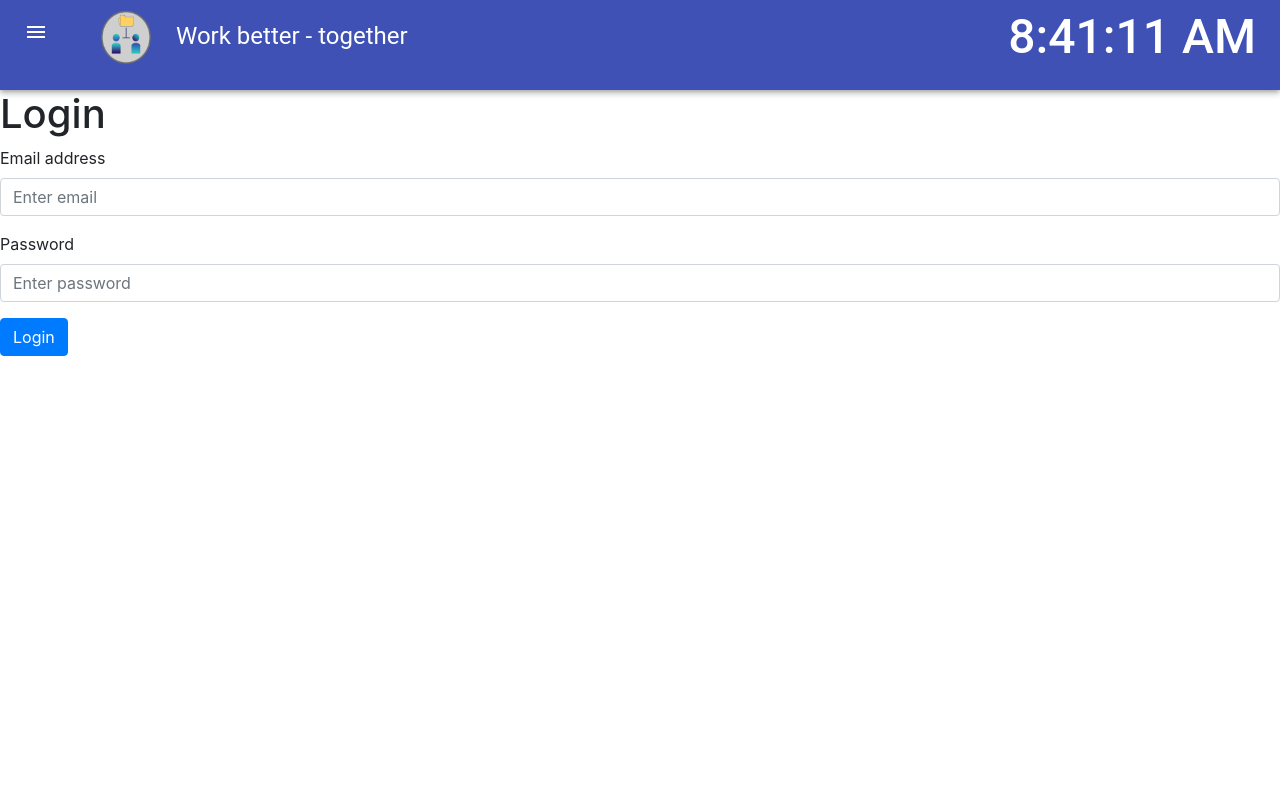
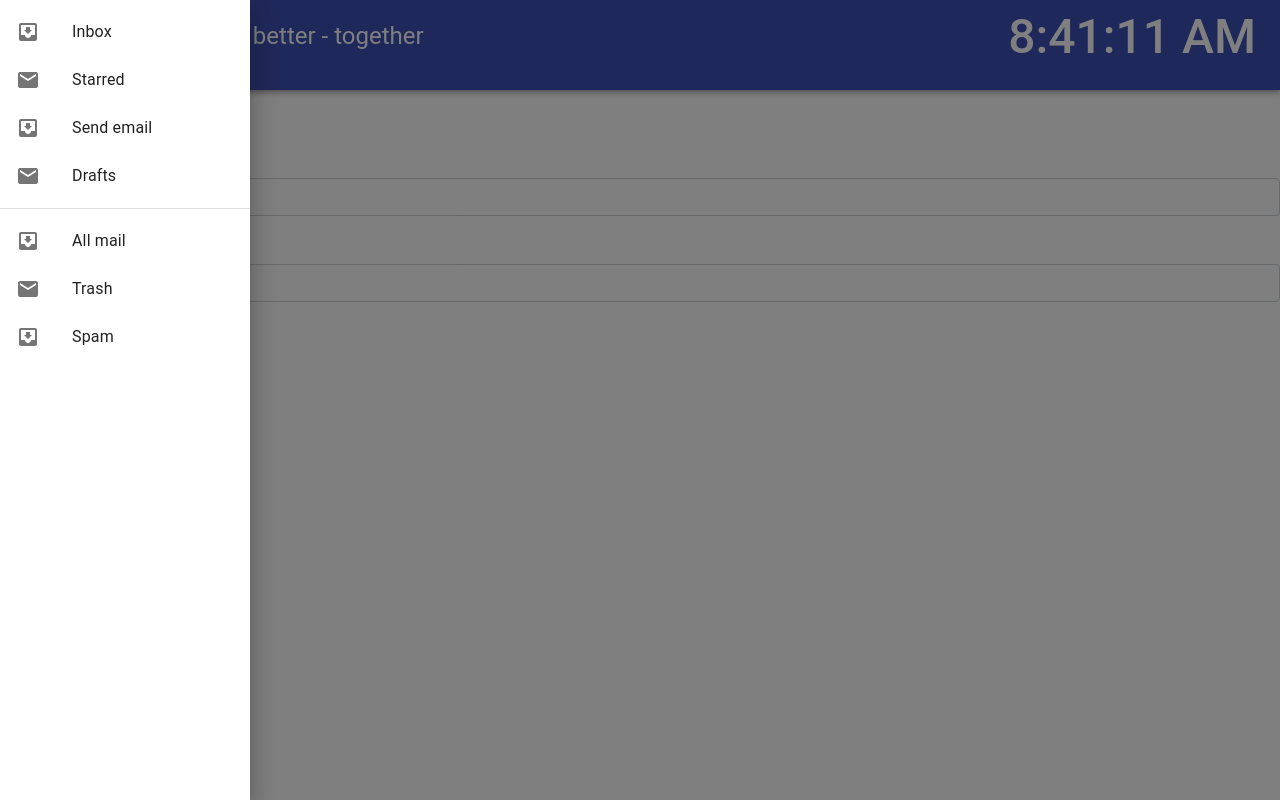
Before and after one commit to Decentralized-File-System/Final, a React (Create React App) app in the folder client/: page /login in a window 1280 px wide. Both pictures are taken after a click on the button 36 px from the left and 32 px from the top of the page. Built offline with nearby package versions, Linux system fonts and the light colour scheme; no server answers.

Commit message:
basic side bar

```diff
--- a/client/src/components/Header.tsx
+++ b/client/src/components/Header.tsx
@@ -6,6 +6,7 @@ import { makeStyles } from '@material-ui/core/styles';
 import MenuIcon from '@material-ui/icons/Menu';
 import companyLogo from '../Images/TeamShareLogo.png'
 import Clock from './Clock'
+import Sidebar from './Sidebar'
 
 const useStyles = makeStyles((theme) => ({
   root: {
@@ -33,14 +34,7 @@ export default function Header() {
     <div id="header" className={classes.root}>
       <AppBar position="static">
         <Toolbar className={classes.toolbar}>
-          <IconButton
-            edge="start"
-            className={classes.menuButton}
-            color="inherit"
-            aria-label="open drawer"
-          >
-            <MenuIcon />
-          </IconButton>
+            <Sidebar/>
           <Typography className={classes.title} variant="h5" noWrap>
             <div className="clock-header">
               <Clock />
--- /dev/null
+++ b/client/src/components/Sidebar.tsx
@@ -0,0 +1,108 @@
+import React from 'react';
+import clsx from 'clsx';
+import { makeStyles } from '@material-ui/core/styles';
+import SwipeableDrawer from '@material-ui/core/SwipeableDrawer';
+import Button from '@material-ui/core/Button';
+import List from '@material-ui/core/List';
+import IconButton from '@material-ui/core/IconButton';
+import MenuIcon from '@material-ui/icons/Menu';
+import Divider from '@material-ui/core/Divider';
+import ListItem from '@material-ui/core/ListItem';
+import ListItemIcon from '@material-ui/core/ListItemIcon';
+import ListItemText from '@material-ui/core/ListItemText';
+import InboxIcon from '@material-ui/icons/MoveToInbox';
+import MailIcon from '@material-ui/icons/Mail';
+
+const useStyles = makeStyles((theme) => ({
+  menuButton: {
+    marginRight: theme.spacing(2),
+    color: "white"
+    },
+  list: {
+    width: 250,
+  },
+  fullList: {
+    width: 'auto',
+  },
+}));
+
+type Anchor = 'top' | 'left' | 'bottom' | 'right';
+
+export default function Sidebar() {
+  const classes = useStyles();
+  const [state, setState] = React.useState({
+    top: false,
+    left: false,
+    bottom: false,
+    right: false,
+  });
+
+  const toggleDrawer = (anchor: Anchor, open: boolean) => (
+    event: React.KeyboardEvent | React.MouseEvent,
+  ) => {
+    if (
+      event &&
+      event.type === 'keydown' &&
+      ((event as React.KeyboardEvent).key === 'Tab' ||
+        (event as React.KeyboardEvent).key === 'Shift')
+    ) {
+      return;
+    }
+
+    setState({ ...state, [anchor]: open });
+  };
+
+  const list = (anchor: Anchor) => (
+    <div
+      className={clsx(classes.list, {
+        [classes.fullList]: anchor === 'top' || anchor === 'bottom',
+      })}
+      role="presentation"
+      onClick={toggleDrawer(anchor, false)}
+      onKeyDown={toggleDrawer(anchor, false)}
+    >
+      <List>
+        {['Inbox', 'Starred', 'Send email', 'Drafts'].map((text, index) => (
+          <ListItem button key={text}>
+            <ListItemIcon>{index % 2 === 0 ? <InboxIcon /> : <MailIcon />}</ListItemIcon>
+            <ListItemText primary={text} />
+          </ListItem>
+        ))}
+      </List>
+      <Divider />
+      <List>
+        {['All mail', 'Trash', 'Spam'].map((text, index) => (
+          <ListItem button key={text}>
+            <ListItemIcon>{index % 2 === 0 ? <InboxIcon /> : <MailIcon />}</ListItemIcon>
+            <ListItemText primary={text} />
+          </ListItem>
+        ))}
+      </List>
+    </div>
+  );
+
+  return (
+    <div>
+        <React.Fragment key={"left"}>
+          <Button onClick={toggleDrawer("left", true)}>
+          <IconButton
+            edge="start"
+            className={classes.menuButton}
+            color="inherit"
+            aria-label="open drawer"
+          >
+            <MenuIcon />
+          </IconButton>
+          </Button>
+          <SwipeableDrawer
+            anchor={"left"}
+            open={state["left"]}
+            onClose={toggleDrawer("left", false)}
+            onOpen={toggleDrawer("left", true)}
+          >
+            {list("left")}
+          </SwipeableDrawer>
+        </React.Fragment>
+    </div>
+  );
+}
```
